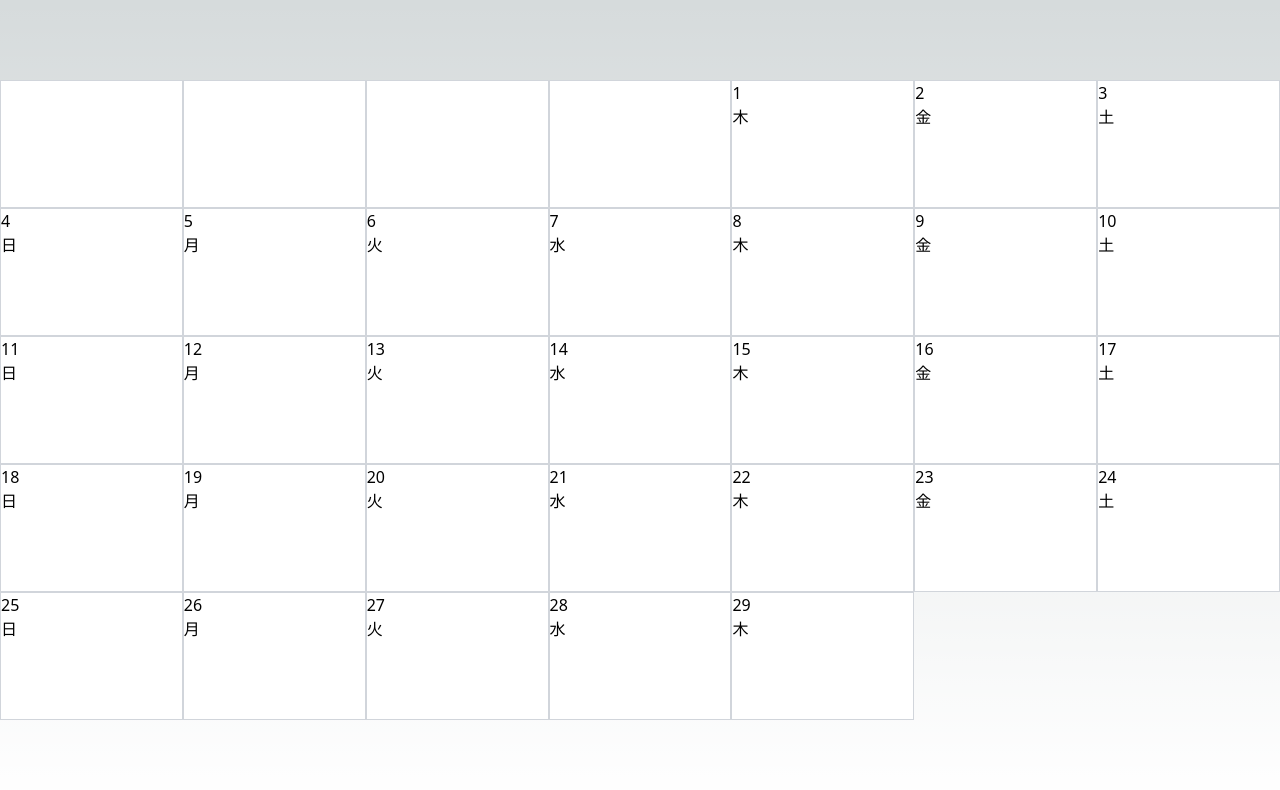
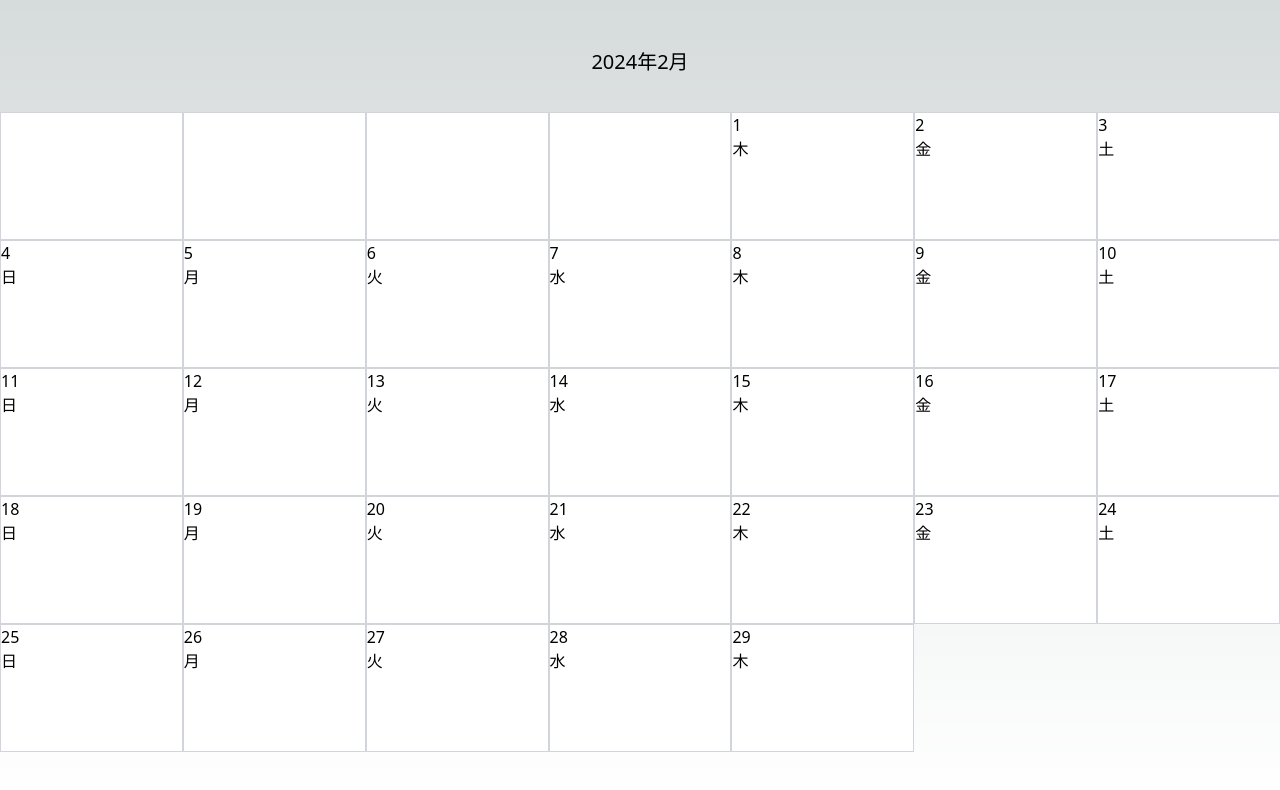
Before and after one commit to theMistletoe/postgres-prisma, a Next.js app: page / in a window 1280 px wide. Shown: the top 790 px of the page. Built offline with nearby package versions, Linux system fonts and the light colour scheme.

Commit message:
debug用に追加

```diff
--- a/app/page.tsx
+++ b/app/page.tsx
@@ -1,3 +1,4 @@
+import { CalendarHeader } from '@/components/calendar/CalendarHeader'
 import { DateBoxList } from '@/components/calendar/DateBoxList'
 
 export const dynamic = 'force-dynamic'
@@ -5,6 +6,7 @@ export const dynamic = 'force-dynamic'
 export default function Home() {
   return (
     <main className="relative flex min-h-screen flex-col items-center justify-center">
+      <CalendarHeader date={new Date()} />
       <DateBoxList date={new Date()} />
     </main>
   )
```
